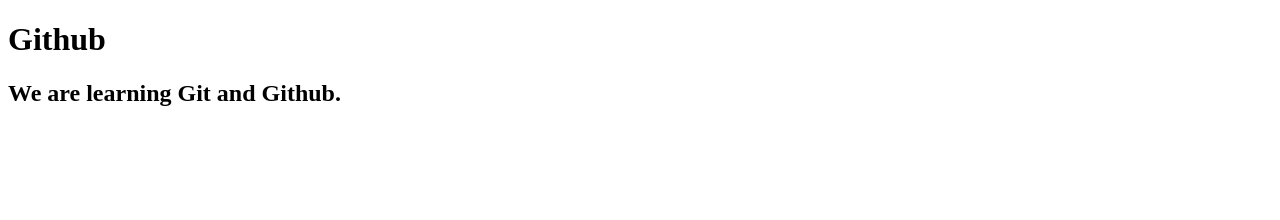
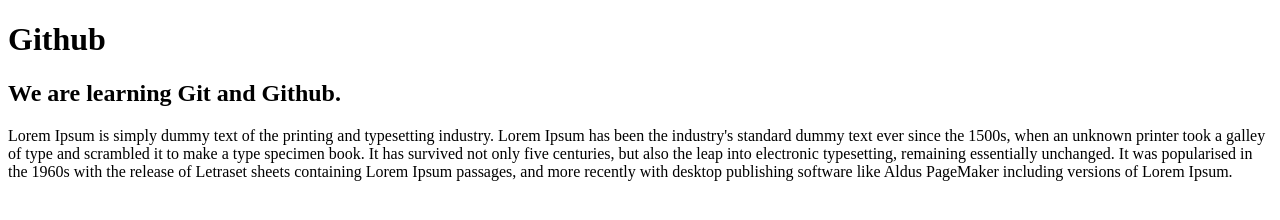
Before and after one commit to RahulNaktode/My-first-repo, a plain HTML site: page index.html in a window 1280 px wide. Drawn offline with Linux system fonts and the light colour scheme.

Commit message:
information added

```diff
--- a/index.html
+++ b/index.html
@@ -8,5 +8,14 @@
 <body>
     <h1>Github</h1>
     <h2>We are learning Git and Github.</h2>
+    <p>
+        Lorem Ipsum is simply dummy text of the printing and typesetting industry.
+         Lorem Ipsum has been the industry's standard dummy text ever since the 1500s,
+         when an unknown printer took a galley of type and scrambled it to make a type specimen book.
+          It has survived not only five centuries, but also the leap into electronic typesetting,
+           remaining essentially unchanged. It was popularised in the 1960s with the release of Letraset sheets
+         containing Lorem Ipsum passages, and more recently with desktop publishing software
+          like Aldus PageMaker including versions of Lorem Ipsum.
+    </p>
 </body>
 </html>
```
